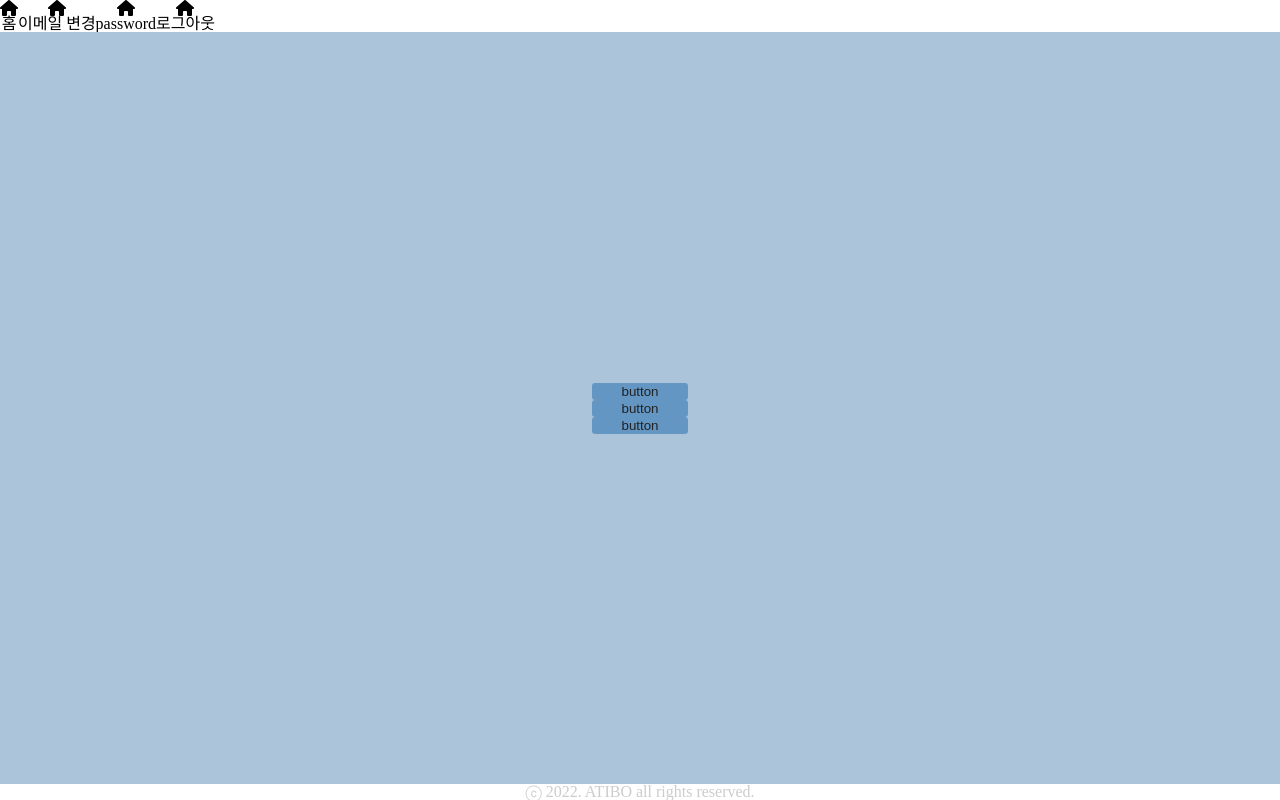
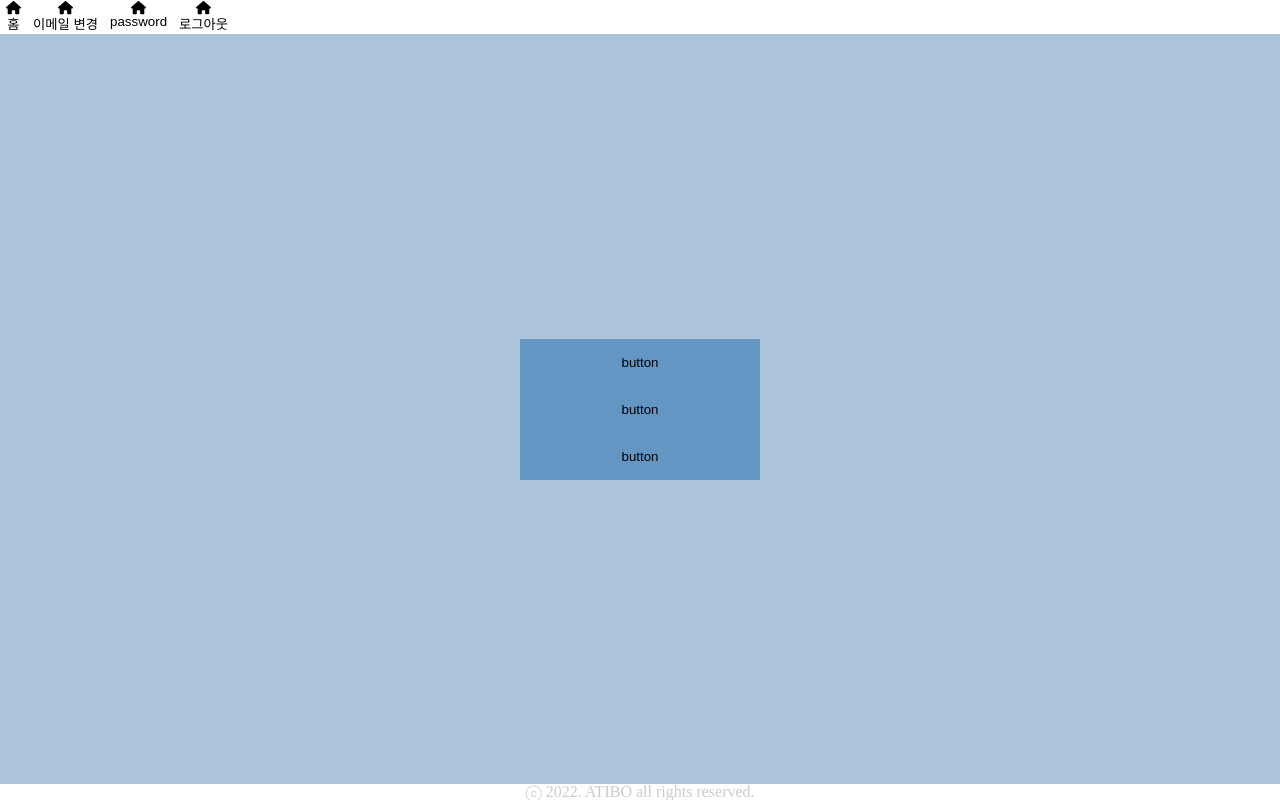
Before and after one commit to student-inbody-kiosk/ATIBO, a Vue app in the folder frontend/: page /admin/main in a window 1280 px wide. Built offline with nearby package versions, Linux system fonts and the light colour scheme.

Commit message:
FE:feat: add TheButton

```diff
--- a/frontend/src/components/common/IconButton.vue
+++ b/frontend/src/components/common/IconButton.vue
@@ -6,10 +6,10 @@ defineProps<{
 </script>
 
 <template>
-    <span class="icon-button" @click="$emit(emitMessage)">
+    <button class="icon-button" @click="$emit(emitMessage)">
         <slot name="icon" />
         <span>{{ text }}</span>
-    </span>
+    </button>
 </template>
 
 <style lang="scss">
@@ -17,9 +17,5 @@ defineProps<{
     display: flex;
     flex-direction: column;
     align-items: center;
-
-    :hover {
-        cursor: pointer;
-    }
 }
 </style>
--- a/frontend/src/components/common/TheButton.vue
+++ b/frontend/src/components/common/TheButton.vue
@@ -3,17 +3,22 @@ const props = defineProps<{
     text: string;
     color: 'kiosk-primary' | 'admin-primary' | 'green' | 'red' | 'gray';
     size: 'sm' | 'md' | 'lg';
+    emitMessage: string;
 }>();
 </script>
 
 <template>
-    <button :class="['button', props.color, props.size]">{{ text }}</button>
+    <button
+        :class="['button', props.color, props.size]"
+        @click="$emit(emitMessage)">
+        {{ text }}
+    </button>
 </template>
 
-<style lang="scss">
-.button {
+<style lang="scss" scoped>
+.the-button {
     border-radius: 0.2rem;
-    color: $black;
+    color: $white;
 }
 
 .kiosk-primary {
@@ -45,6 +50,7 @@ const props = defineProps<{
 }
 
 .lg {
-    width: 6rem;
+    width: 15rem;
+    padding: 1rem;
 }
 </style>
--- a/frontend/src/styles/base/_reset.scss
+++ b/frontend/src/styles/base/_reset.scss
@@ -132,3 +132,7 @@ button {
     border: none;
     background: none;
 }
+
+button:hover {
+    cursor: pointer;
+}
--- a/frontend/src/views/admin/AdmIndexView.vue
+++ b/frontend/src/views/admin/AdmIndexView.vue
@@ -2,6 +2,7 @@
 import AdmLayout from '@/components/admin/AdmLayout.vue';
 import IconButton from '@/components/common/IconButton.vue';
 import TheInput from '@/components/common/TheInput.vue';
+import TheButton from '@/components/common/TheButton.vue';
 
 import { useRouter } from 'vue-router';
 
@@ -54,7 +55,12 @@ const handleLoginSubmit = function login() {
                     label="비밀번호"
                     @update-input="handlePasswordInput"
                     @submit="handleLoginSubmit" />
-                <button @click="handleLoginSubmit">로그인</button>
+                <TheButton
+                    text="로그인"
+                    color="admin-primary"
+                    size="md"
+                    emitMessage="login"
+                    @login="handleLoginSubmit" />
             </div>
         </template>
     </AdmLayout>
--- a/frontend/src/views/admin/AdmMainView.vue
+++ b/frontend/src/views/admin/AdmMainView.vue
@@ -31,9 +31,24 @@ const handleModalClose = function closeModal() {
 
         <template #admin-main>
             <div class="admin-main__buttons">
-                <TheButton text="button" color="admin-primary" size="lg" />
-                <TheButton text="button" color="admin-primary" size="lg" />
-                <TheButton text="button" color="admin-primary" size="lg" />
+                <TheButton
+                    text="button"
+                    color="admin-primary"
+                    size="lg"
+                    emitMessage="student"
+                    @student="$router.push({ name: 'admin' })" />
+                <TheButton
+                    text="button"
+                    color="admin-primary"
+                    size="lg"
+                    emitMessage="attend"
+                    @attend="$router.push({ name: 'admin' })" />
+                <TheButton
+                    text="button"
+                    color="admin-primary"
+                    size="lg"
+                    emitMessage="inbody"
+                    @inbody="$router.push({ name: 'admin' })" />
             </div>
 
             <teleport to="#teleport">
```
